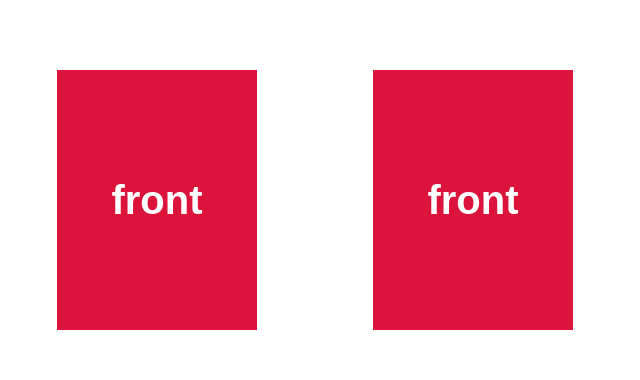
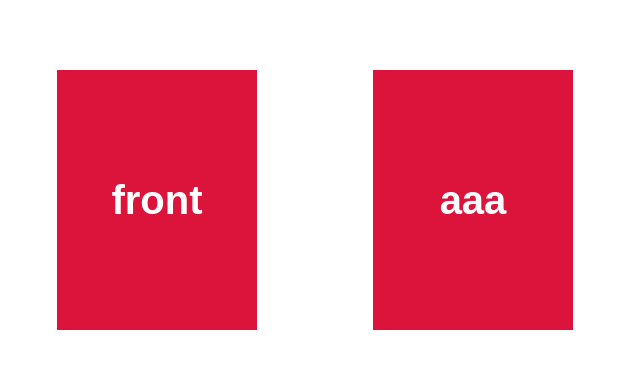
Before and after one commit to dcrdns/Memorama, a plain HTML site: page index.html in a window 1280 px wide. Shown: the part 318-698 px from the top of the page, 583-1223 px from the left. Drawn offline with Linux system fonts and the light colour scheme.

Commit message:
Intentando poner imagenes

```diff
--- a/index.html
+++ b/index.html
@@ -53,8 +53,8 @@
         </div>
         <div class="scene scene--card">
             <div class="card">
-                <div class="card__face card__face--front">front</div>
-                <div class="card__face card__face--back">back</div>
+                <div class="card__face card__face--front">aaa</div>
+                <div class="card__face card__face--back"><img src="media/starwars.jpg" alt="no"></div>
             </div>
         </div>
         <div class="scene scene--card">
```
Also changed, not shown: media/starwars.jpg (added).
